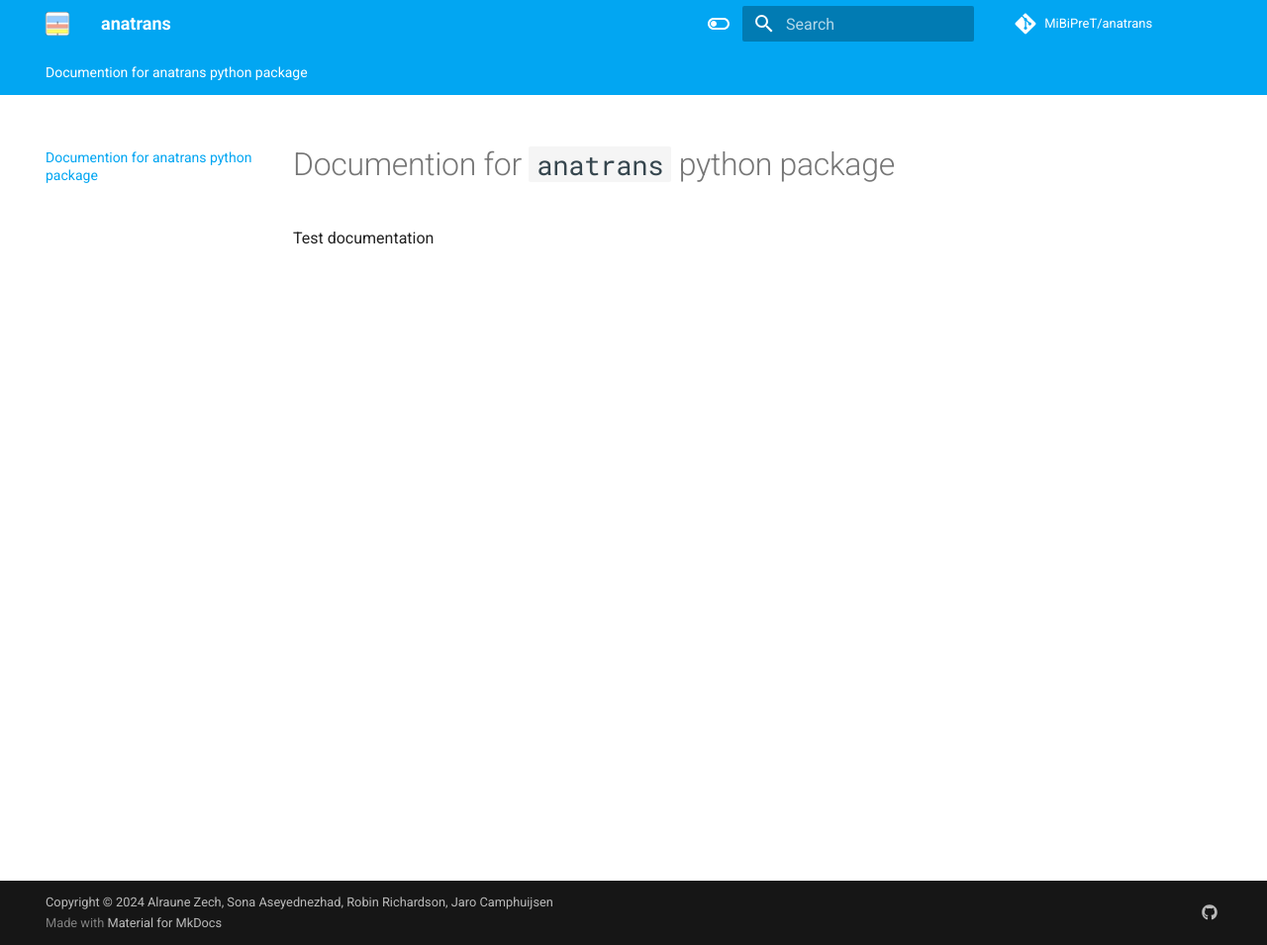
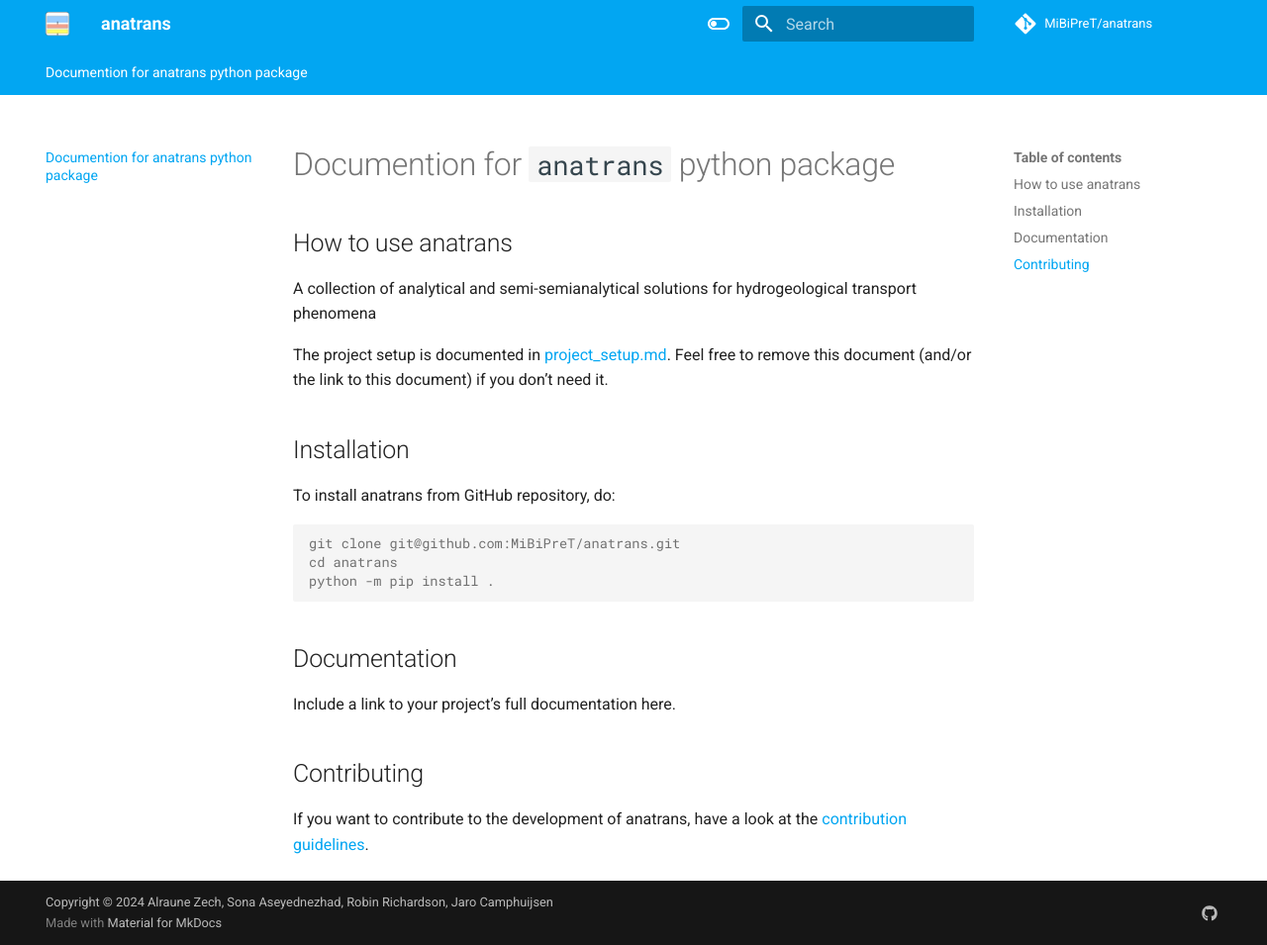
Before and after one commit to MiBiPreT/mibitrans, an MkDocs documentation site: the page built from docs/index.md, in a window 1280 px wide and 955 px high. Shown: the whole window at 99% size. Built offline with MkDocs 1.6.1 and Material for MkDocs 9.7.7, drawn with Linux system fonts in a browser that asks for light colours; a script that is not in the unit is left out; comment, search, counter and statistics services are not loaded.

Commit message:
Add some filler for the docs index

````diff
--- a/docs/index.md
+++ b/docs/index.md
@@ -1,3 +1,26 @@
 # Documention for `anatrans` python package
 
-Test documentation
+## How to use anatrans
+
+A collection of analytical and semi-semianalytical solutions for hydrogeological transport phenomena
+
+The project setup is documented in [project_setup.md](project_setup.md). Feel free to remove this document (and/or the link to this document) if you don't need it.
+
+## Installation
+
+To install anatrans from GitHub repository, do:
+
+```console
+git clone git@github.com:MiBiPreT/anatrans.git
+cd anatrans
+python -m pip install .
+```
+
+## Documentation
+
+Include a link to your project's full documentation here.
+
+## Contributing
+
+If you want to contribute to the development of anatrans,
+have a look at the [contribution guidelines](CONTRIBUTING.md).
````
